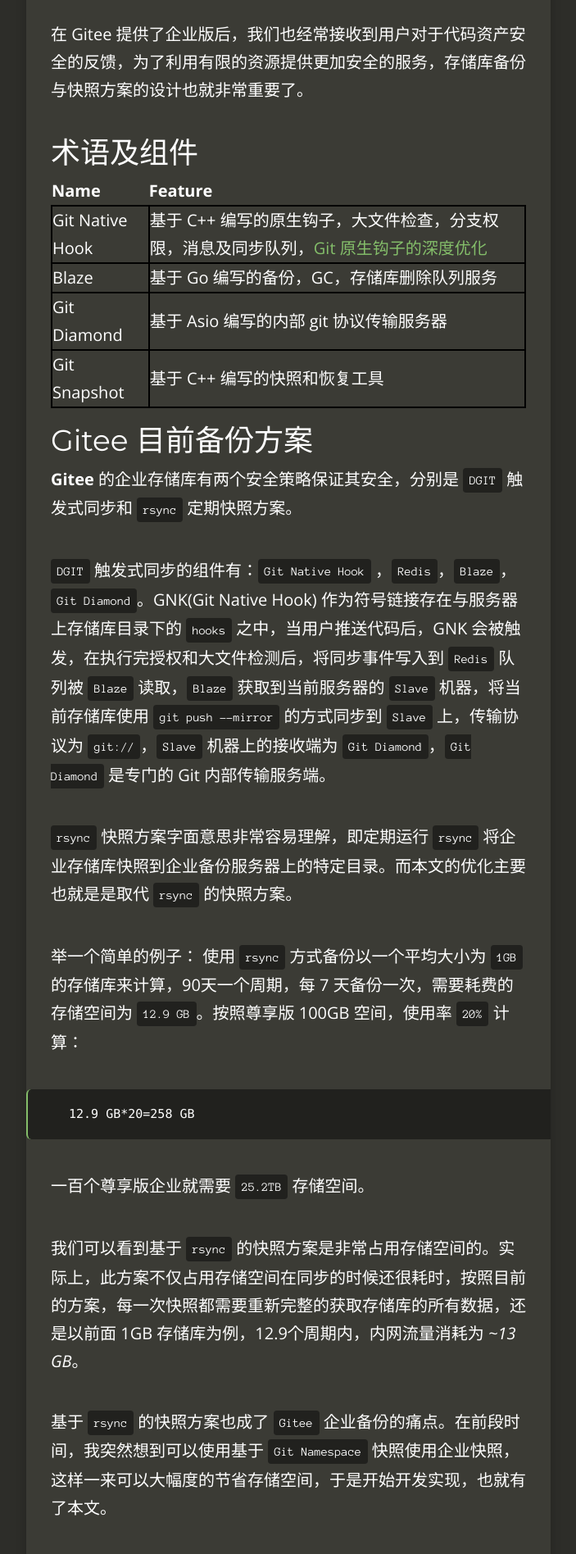
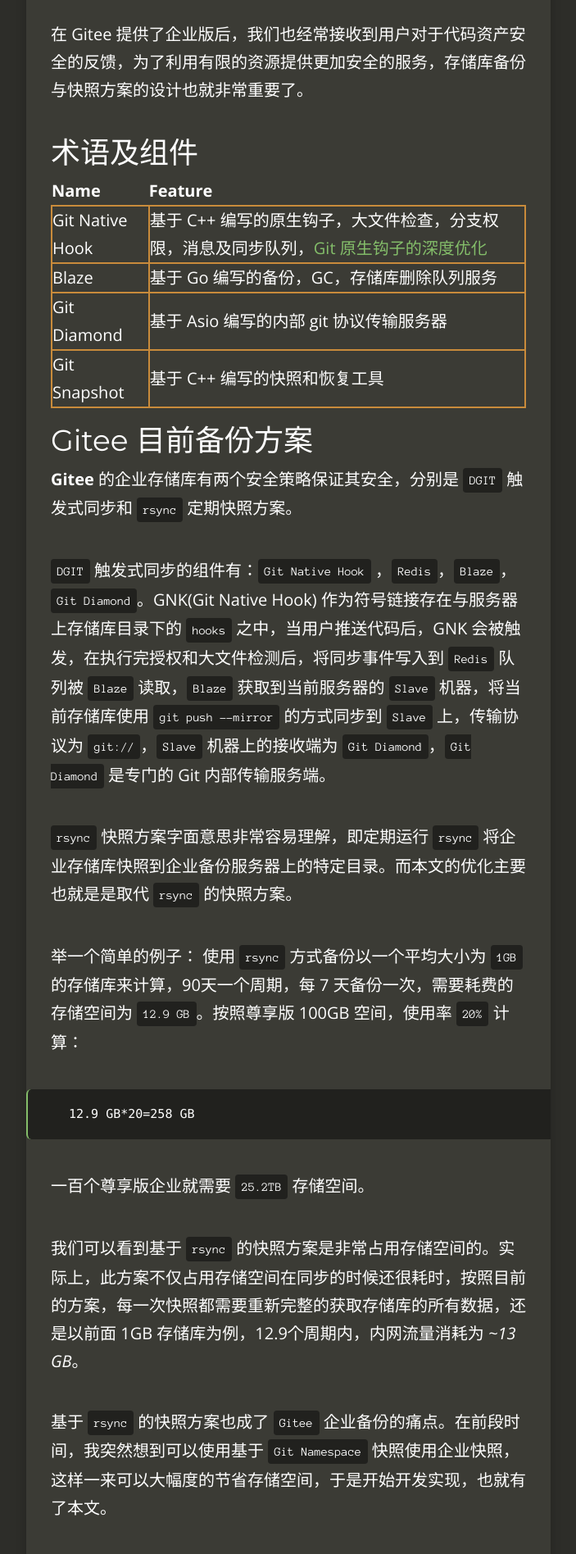
Before and after one commit to fcharlie/fcharlie.github.io, a Jekyll site: the page built from _posts/2018-11-18-GitNamespaceSnapshot.md, in a window 1280 px wide. Shown: the part 1078-2974 px from the top of the page at 82% size, without its empty margins (288-991 px from the left). Built offline with Jekyll 4.4.1, drawn with Linux system fonts in a browser that asks for light colours; nearby versions of some CDN libraries.

Commit message:
GNS update

```diff
--- a/_config.yml
+++ b/_config.yml
@@ -11,7 +11,7 @@
 
 timezone: Asia/Shanghai
 
-footer_left: "<a href=\"https://github.com/jacobtomlinson/carte-noire\">Carte Noir</a> theme by <a href=\"https://twitter.com/sinopre\">Jacob Tomlinson</a>"
+footer_left: "<a href=\"https://github.com/jacobtomlinson/carte-noire\">Carte Noir</a> theme by <a href=\"https://twitter.com/_JacobTomlinson\">Jacob Tomlinson</a>"
 footer_right: "&lt;/&gt; on <a href=\"https://github.com/fcharlie/fcharlie.github.io\">Github</a> &nbsp;<i class=\"fa fa-github-alt\"></i>"
 
 # Build settings
--- a/css/style.scss
+++ b/css/style.scss
@@ -870,7 +870,7 @@
 }
 
 td{
-    border:2px solid #000000;
+    border:2px solid #c98b3b;
 }
 
 blockquote::before {
```
